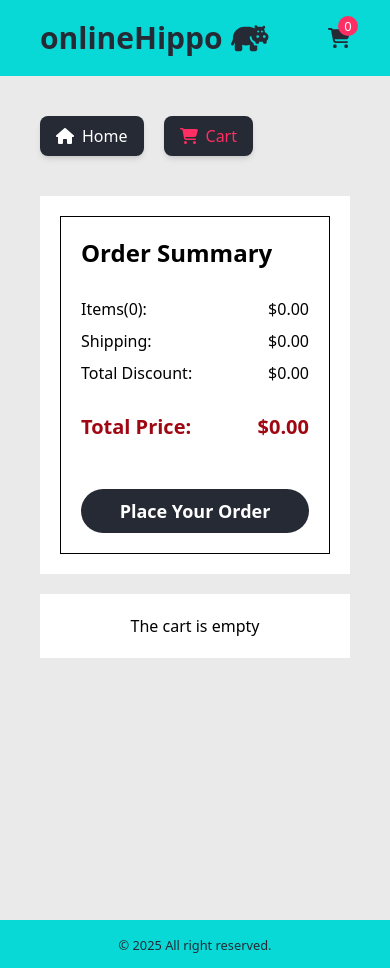
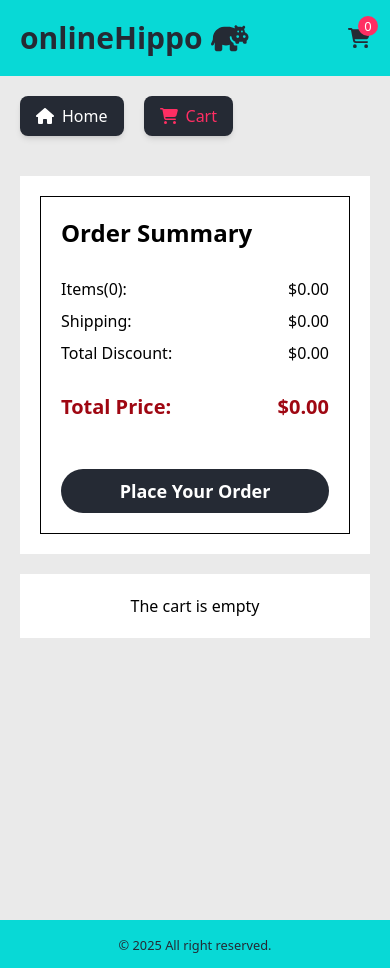
Before and after one commit to andromeda-glx/zustand-practice, a React (Vite) app: page /zustand-practice/cart in a window 390 px wide. Built offline with nearby package versions, Linux system fonts and the light colour scheme.

Commit message:
fix responsiveness

```diff
--- a/src/Pages/MainLayout.jsx
+++ b/src/Pages/MainLayout.jsx
@@ -8,7 +8,7 @@ export default function MainLayout() {
         <>
             <Header />
             <main className="min-h-dvh bg-body">
-                <div className="max-w-[1500px] mx-auto p-10">
+                <div className="max-w-[1500px] mx-auto p-5 sm:p-10">
                     <Navbar />
                     <Outlet />
                 </div>
--- a/src/components/Header.jsx
+++ b/src/components/Header.jsx
@@ -10,7 +10,7 @@ export default function Header() {
 
     return (
         <header className="bg-primary text-white sticky top-0 z-10">
-            <div className="flex justify-between items-center py-5 px-10 text-xl max-w-[1500px] mx-auto">
+            <div className="flex justify-between items-center py-5 px-5 sm:px-10 text-xl max-w-[1500px] mx-auto">
                 <div
                     className="flex items-center gap-x-2 text-3xl text-secondary font-semibold cursor-pointer"
                     onClick={() => navigate("")}
```
